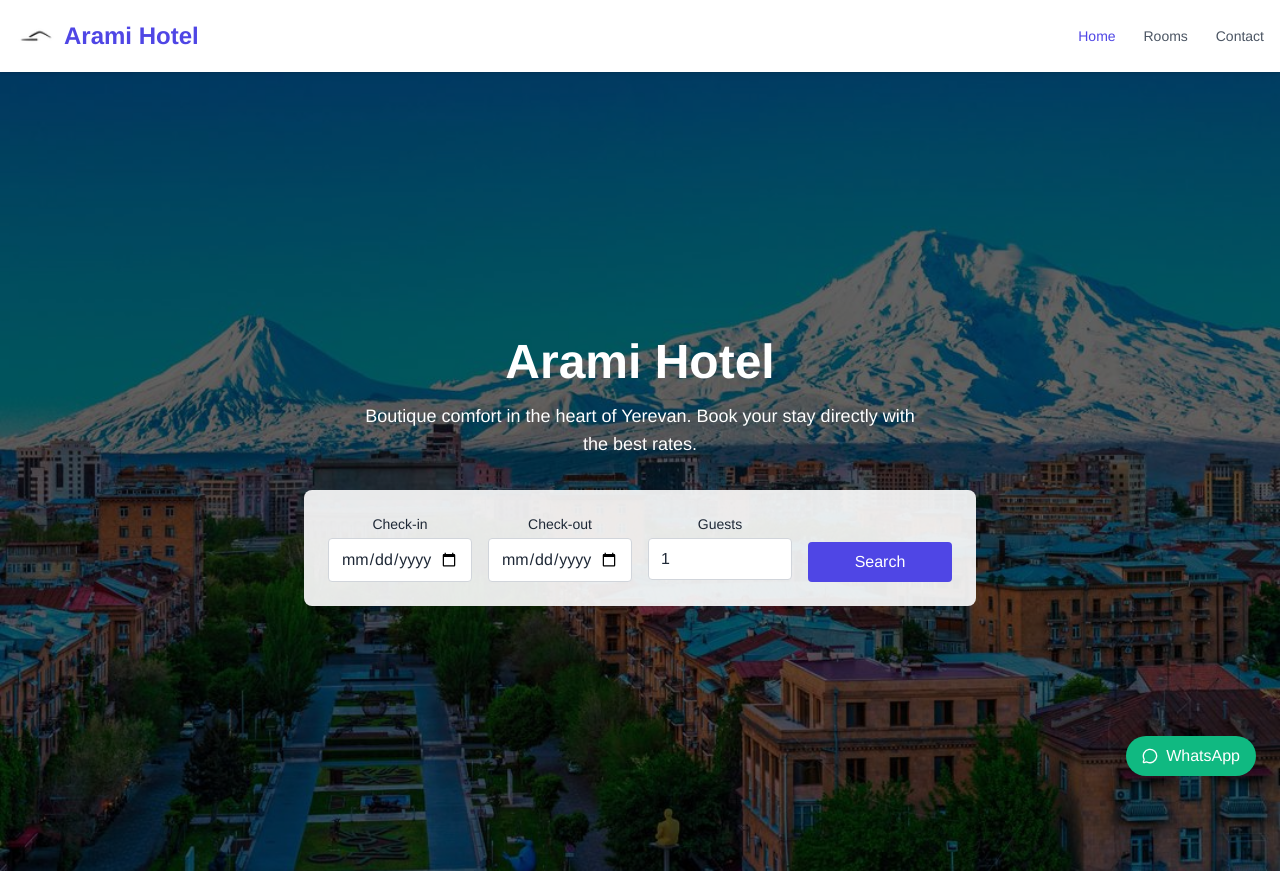
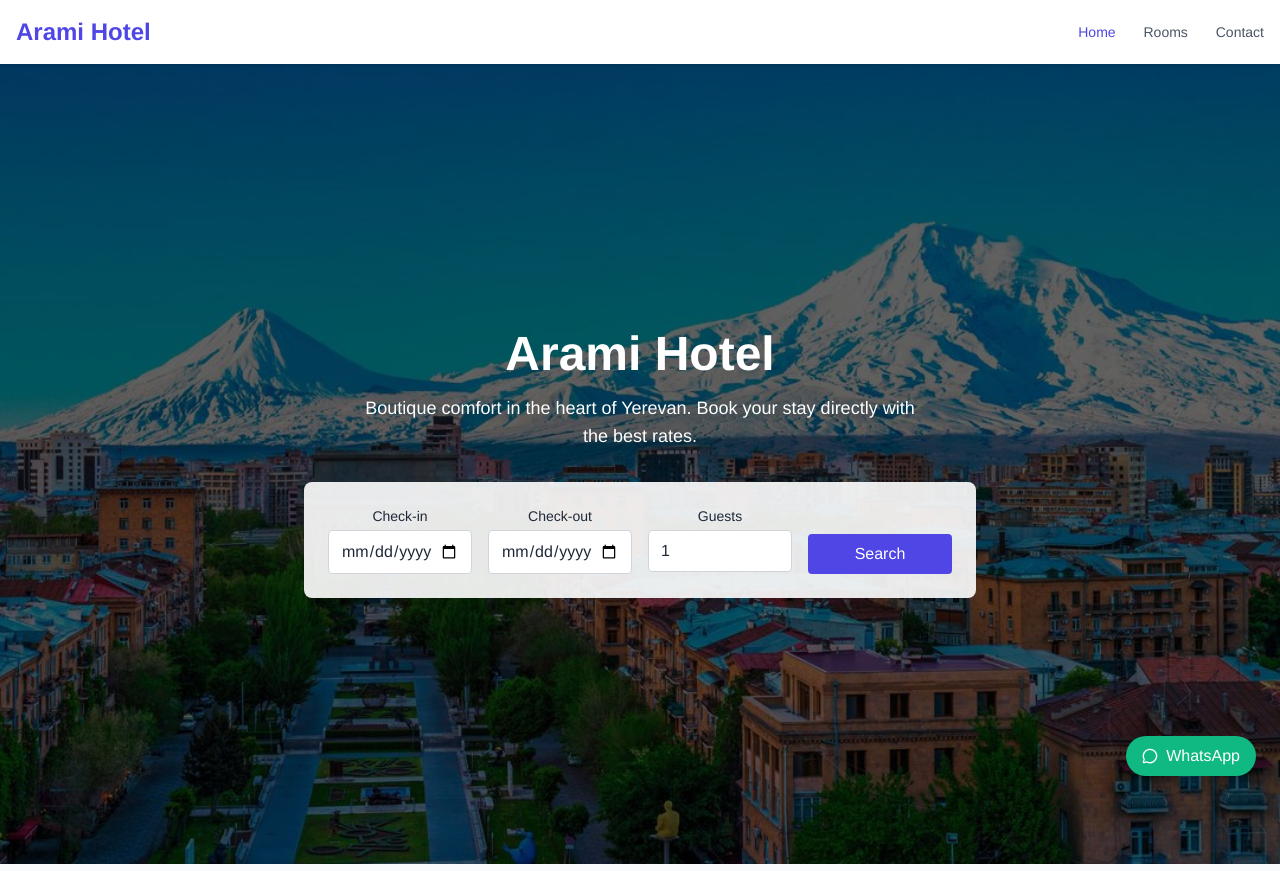
Before and after one commit to VahagnAdunts/arami-hotel, a Django app: page / in a window 1280 px wide. Shown: the top 871 px of the page. Run offline with Django 5.2, Linux system fonts and the light colour scheme; data comes from the database, SQL or seed files in the repository.

Commit message:
refactor: Remove logo from navbar and add auto-submit for date selection

```diff
--- a/hotel_booking/core/templates/core/base.html
+++ b/hotel_booking/core/templates/core/base.html
@@ -5,7 +5,11 @@
   <meta charset="UTF-8">
   <title>{% block title %}Arami Hotel{% endblock %}</title>
   <meta name="viewport" content="width=device-width, initial-scale=1.0">
-  <link rel="icon" type="image/png" href="{% static 'arami_logo_n.png' %}">
+
+  <!-- Favicon -->
+  <link rel="icon" type="image/png" sizes="32x32" href="{% static 'arami_logo_n.png' %}">
+  <link rel="shortcut icon" href="{% static 'arami_logo_n.png' %}">
+
   <link href="https://cdn.jsdelivr.net/npm/tailwindcss@2.2.19/dist/tailwind.min.css" rel="stylesheet">
   <link rel="preconnect" href="https://fonts.googleapis.com">
   <script src="https://unpkg.com/lucide@latest"></script>
--- a/hotel_booking/core/templates/core/home.html
+++ b/hotel_booking/core/templates/core/home.html
@@ -29,6 +29,21 @@
         </div>
       </div>
     </form>
+    <script>
+      const checkinInput = document.querySelector('input[name="check_in"]');
+      const checkoutInput = document.querySelector('input[name="check_out"]');
+      const guestsInput = document.querySelector('input[name="guests"]');
+      const form = document.querySelector('form');
+
+      function trySubmitForm() {
+        if (checkinInput.value && checkoutInput.value && guestsInput.value) {
+          form.submit();
+        }
+      }
+
+      checkinInput.addEventListener('change', trySubmitForm);
+      checkoutInput.addEventListener('change', trySubmitForm);
+    </script>
   </div>
 </section>
 
--- a/hotel_booking/core/templates/core/partials/navbar.html
+++ b/hotel_booking/core/templates/core/partials/navbar.html
@@ -1,10 +1,7 @@
 {% load static %}
 <header class="bg-white shadow sticky top-0 z-50">
   <div class="max-w-7xl mx-auto px-4 py-4 flex justify-between items-center">
-    <a href="/" class="flex items-center gap-2">
-      <img src="{% static 'arami_logo_n.png' %}" alt="Arami Hotel Logo" class="h-10">
-      <span class="text-2xl font-bold text-indigo-600">Arami Hotel</span>
-    </a>
+    <a href="/" class="text-2xl font-bold text-indigo-600">Arami Hotel</a>
     <nav class="space-x-6 text-sm font-medium">
       <a href="/" class="{% if request.path == '/' %}text-indigo-600{% else %}text-gray-600 hover:text-indigo-600{% endif %}">Home</a>
       <a href="/#rooms" class="text-gray-600 hover:text-indigo-600">Rooms</a>
--- a/hotel_booking/hotel_booking/urls.py
+++ b/hotel_booking/hotel_booking/urls.py
@@ -25,3 +25,7 @@ urlpatterns = [
 ]
 
 urlpatterns += static(settings.MEDIA_URL, document_root=settings.MEDIA_ROOT)
+
+# Add static files URL pattern for development
+if settings.DEBUG:
+    urlpatterns += static(settings.STATIC_URL, document_root=settings.STATIC_ROOT)
```
Also changed, not shown: 1 other file.
